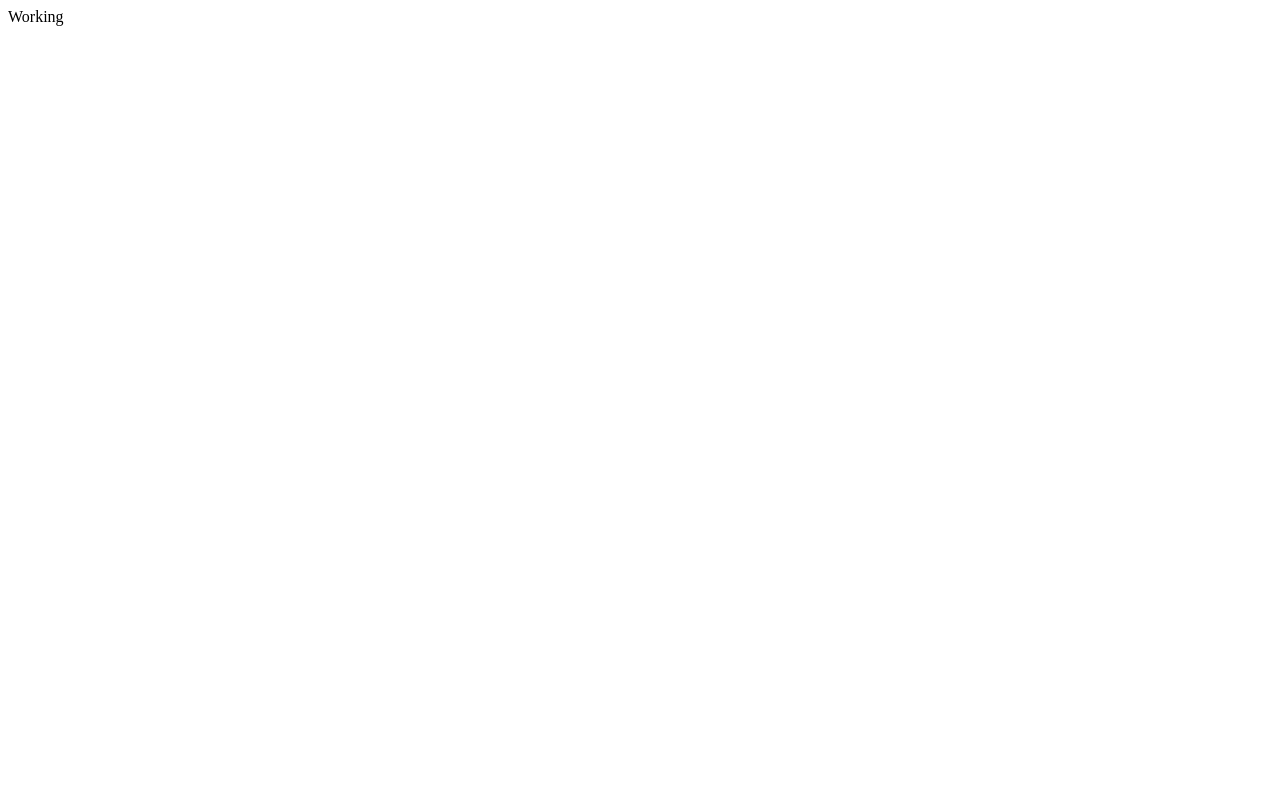
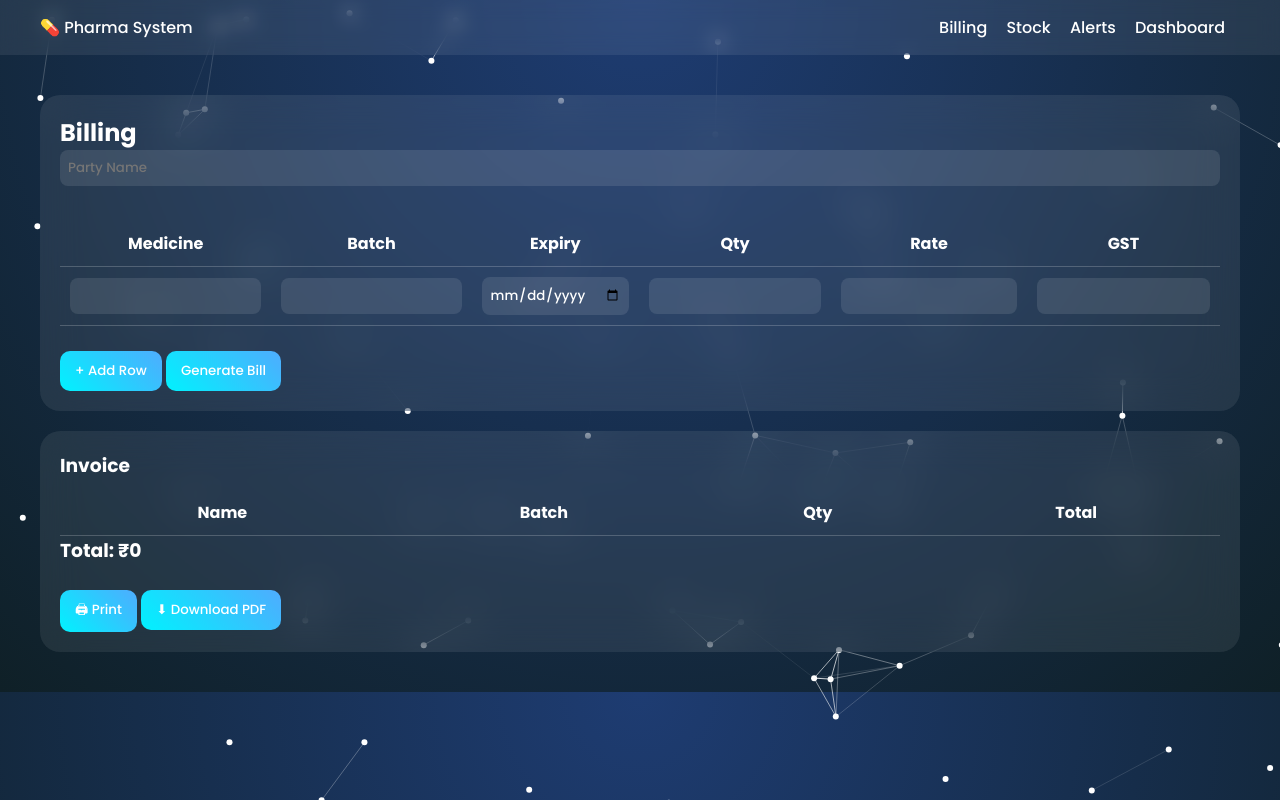
Before and after one commit to Sadiyamd029/pharma-billing, a Flask app: page / in a window 1280 px wide. Before the commit the page is almost empty. Run offline with Flask 3, Linux system fonts and the light colour scheme; a user stored in the database is signed in; lists and menus that the app fills with data are empty.

Commit message:
fixed index.html merge conflict

```diff
--- a/app.py
+++ b/app.py
@@ -47,10 +47,48 @@ def logout():
 
 
 # 🧾 BILLING
-@app.route("/")
+@app.route("/", methods=["GET", "POST"])
 @login_required
 def index():
-    return "Working"
+    total = 0
+    items = []
+
+    if request.method == "POST":
+        names = request.form.getlist("name")
+        batchs = request.form.getlist("batch")
+        qtys = request.form.getlist("qty")
+        rates = request.form.getlist("rate")
+        gsts = request.form.getlist("gst")
+
+        for i in range(len(names)):
+            if not names[i]:
+                continue
+
+            try:
+                qty = float(qtys[i])
+                rate = float(rates[i])
+                gst = float(gsts[i])
+            except:
+                continue
+
+            amount = qty * rate
+            gst_amount = amount * gst / 100
+            total_item = amount + gst_amount
+
+            total += total_item
+
+            reduce_stock(names[i], batchs[i], int(qty))
+
+            items.append({
+                "name": names[i],
+                "batch": batchs[i],
+                "qty": qty,
+                "rate": rate,
+                "gst": gst,
+                "amount": round(total_item, 2)
+            })
+
+    return render_template("index.html", items=items, total=round(total, 2))
 
 
 # ➕ ADD STOCK
--- a/templates/index.html
+++ b/templates/index.html
@@ -66,9 +66,10 @@
 </div>
 
 <script>
-    function printBill() {
+function printBill() {
     window.print();
 }
+
 function addRow(){
     let row = document.getElementById("billTable").insertRow();
     row.innerHTML = `
@@ -81,8 +82,4 @@ function addRow(){
 }
 </script>
 
-<<<<<<< HEAD
 {% endblock %}
-=======
-{% endblock %}
->>>>>>> fee1756c5dd3a2308ab8b4e56742311ac221c53f
```
